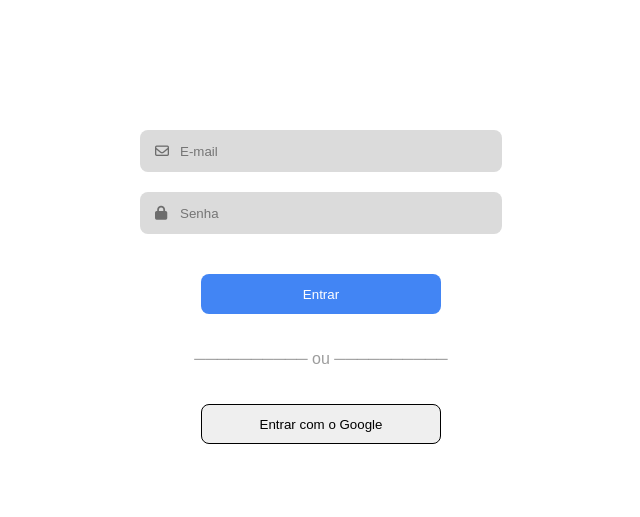
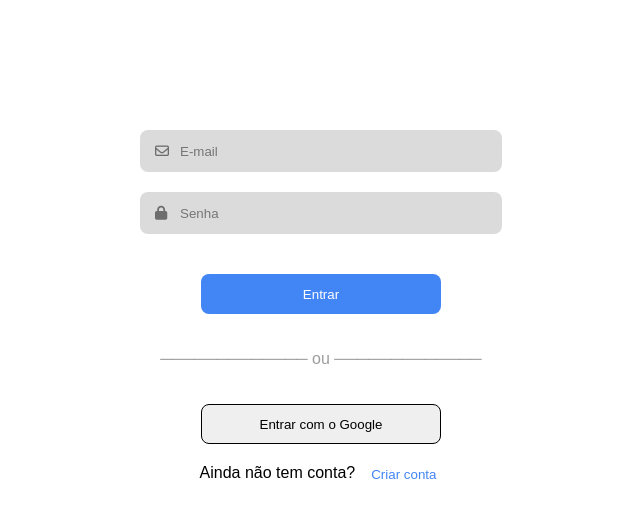
Before and after one commit to Vagner0303/PI, a plain HTML site: page PI/assets/pages/login.html in a window 1280 px wide. Shown: the part 99-616 px from the top of the page, without its empty margins (319-959 px from the left). Drawn offline with Linux system fonts and the light colour scheme.

Commit message:
refactor: adiciona comentários e ajusta estilos no CSS

```diff
--- a/PI/assets/pages/login.html
+++ b/PI/assets/pages/login.html
@@ -4,31 +4,36 @@
     <meta charset="UTF-8">
     <meta name="viewport" content="width=device-width, initial-scale=1.0">
     <title>EstudeAqui</title>
-    <link rel="shortcut icon" href="assets/img/imagem_16x16.png" type="image/x-icon">
+    <link rel="shortcut icon" href="../img/imagem_16x16.png" type="image/x-icon">
     <link rel="stylesheet" href="https://cdnjs.cloudflare.com/ajax/libs/font-awesome/6.5.1/css/all.min.css">
     <link rel="stylesheet" href="../styles/login.css">
 </head>
 <body>
+    <!-- Este é o titulo de Login -->
     <div class="titulo">
         <h1>Entrar na sua conta</h1>
         <h2>Que bom ter você de volta!</h2>
     </div>
 
+    <!-- Essa é a parte de colocar as informações de login -->
     <div class="login">
        <div class="icone">
           <i class="fa-regular fa-envelope"></i>
           <input type="email" placeholder="E-mail">
        </div>
-
+    <!-- Esses são os icones do campo de colocar as informações-->
        <div class="icone">
           <i class="fa-solid fa-lock"></i>
           <input type="password" placeholder="Senha">
        </div>
-
+    <!-- Esse é o icone de entrar e entrar no google -->
         <button class="entrar">Entrar</button>
-        <p class="ou">────────── ou ──────────</p>
+        <p class="ou">───────────── ou ─────────────</p>
         <button class="google">Entrar com o Google</button>
-
+            <div class="c">
+                <p class="info-criar">Ainda não tem conta? </p>
+                <button class="criar-conta">Criar conta</button>
+           </div>
     </div>
 
 
--- a/PI/assets/styles/login.css
+++ b/PI/assets/styles/login.css
@@ -1,10 +1,12 @@
+*{
+font-family: Arial, Helvetica, sans-serif;
+}
 
 /* Esse é o titulo da pagina de Login*/
 .titulo{
     display: flex;
     align-items: center;
     flex-direction: column;
-    font-family: Arial, Helvetica, sans-serif;
 }
 .titulo h1{
     color: blue;
@@ -28,11 +30,6 @@
 }
 
 /* Botões de entrar de login*/
-
-button {
-    font-family: Arial, Helvetica, sans-serif;
-}
-
 .entrar{
     margin-top: 20px;
 }
@@ -87,6 +84,21 @@ input{
     outline: none;
 }
 
+/* Criar conta nova*/
+.c{
+  display: flex;
+  gap: 10px;
+}
+.criar-conta{
+    border: none;
+    color: #4285F4;
+    background-color: white;
+    height: 20px;
+}
+.info-criar{
+    display: flex;
+    margin-top: 0px;
+}
 
 /* Apenas um pequeno elemento de decoração*/
 .ou{
```
